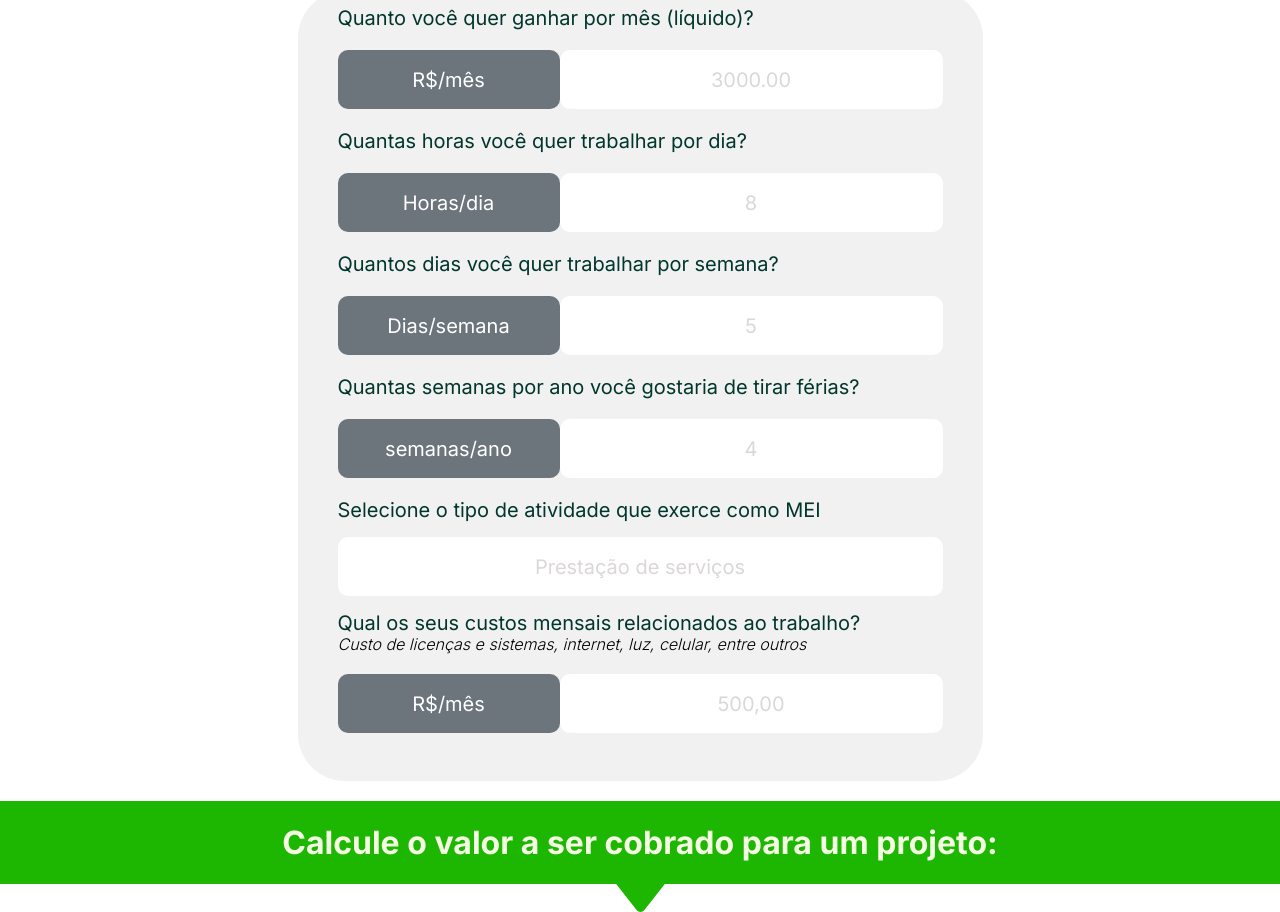
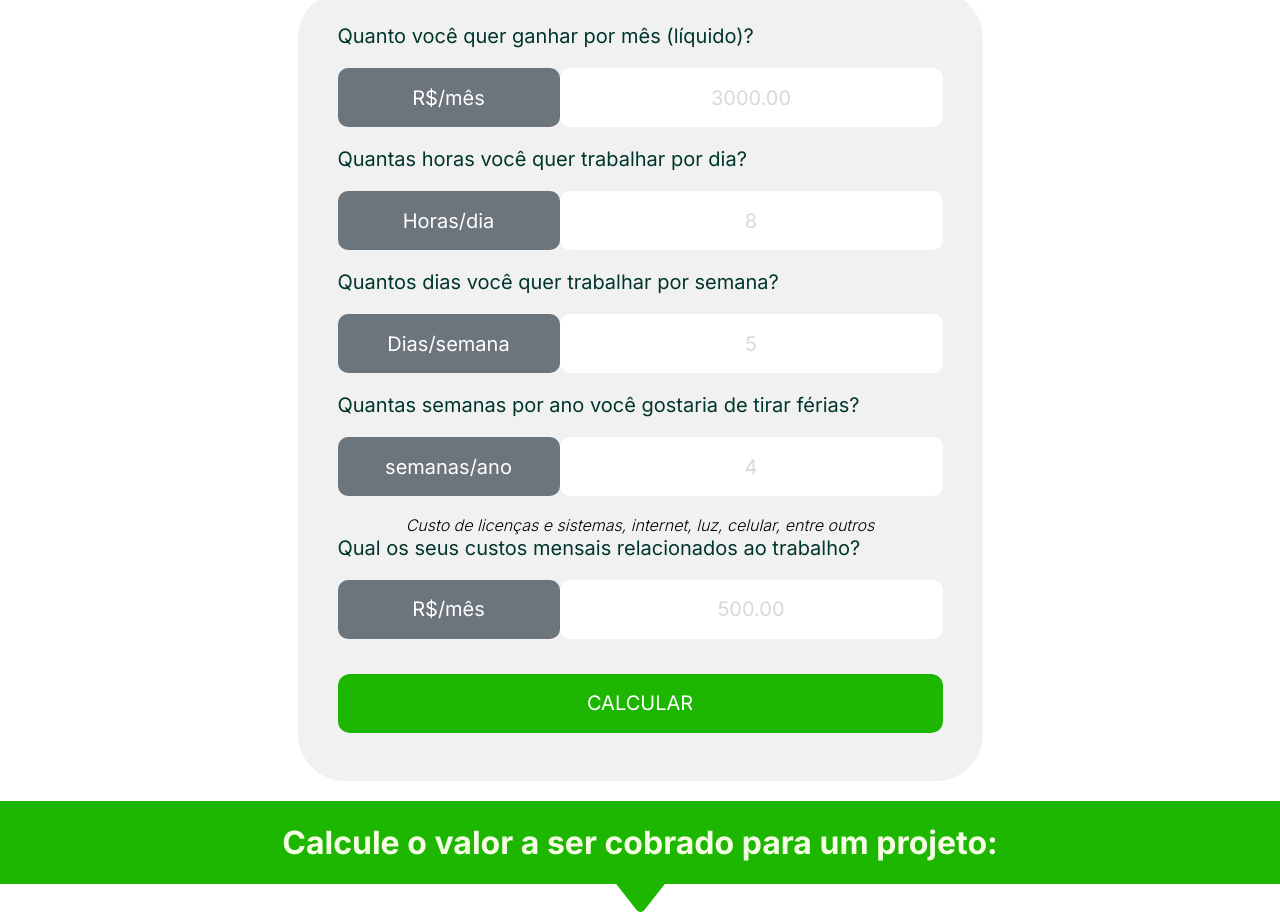
Before and after one commit to J0aoCunha/React-Calculadorafreela, a React (Vite) app: page / in a window 1280 px wide. Shown: the part 540-1452 px from the top of the page. Built offline with nearby package versions, Linux system fonts and the light colour scheme.

Commit message:
feat: separando estilos ✨

```diff
--- a/src/components/Calculate/Calculate.css
+++ b/src/components/Calculate/Calculate.css
@@ -1,9 +1,3 @@
-.Container-Calculate{
- display: flex;
- flex: 1;
- align-items: center;
- justify-content: space-evenly;
-}
 
 .Data-area{
  width: 685px;
@@ -26,6 +20,7 @@
 
 .content-data{
  display: flex;
+ align-items: center;
  flex-direction: column;
 }
 
@@ -40,86 +35,28 @@
  line-height:24px;
 }
 
-.data{
- display: flex;
- align-items: center;
- padding: 20px 0;
-}
-
-.indicator{
- width: 222px;
+button{
+ width: 605px;
  height: 59px;
 
- display: flex;
- align-items: center;
- justify-content: center;
-
- border-radius: 10px;
- background:  #6C747C;
-
-}
-
-.indicator span{
-
- color:  #FFF;
- text-align: center;
- font-size: 20px;
- font-style: normal;
- font-weight: 400;
- line-height:  24px ;
-}
-.data input{
- width: 383px;
- height: 59px;
-
- text-align: center;
+ background: var( --neon-green);
 
  border: none;
  outline: none;
 
- font-size: 20px;
- border-radius: 10px;
-}
 
-span{
- color: #000;
-
- font-size: 16px;
- font-style: italic;
- font-weight: 300;
- line-height:  19.2px ;
-}
-
-.data input::placeholder{
- color: #DBD7D7;
- text-align: center;
- font-size: 20px;
- font-style: normal;
- font-weight: 400;
- line-height:  24px ;
-}
-
-.serviceProvision{
- width: 605px;
- height: 59px;
-
- text-align: center;
-
- border: none;
- outline: none;
+ color: #fff;
 
  margin: 15px 0;
 
  font-size: 20px;
 
- border-radius: 10px;
+ border-radius: 12px;
+
+ cursor: pointer;
 }
 
-.serviceProvision::placeholder{
- color: #DBD7D7;
- text-align: center;
- font-size: 20px;
- font-style: normal;
- font-weight: 400;
- line-height:  24px ;
+
+button:hover{
+ filter: brightness(1.1);
 }
--- a/src/components/Calculate/Calculate.tsx
+++ b/src/components/Calculate/Calculate.tsx
@@ -1,59 +1,42 @@
 import './Calculate.css'
-import Data from './data/Data'
+import Data from './Data/Data'
 
 export function Calculate() {
   return (
     <div>
       <div className="Data-area">
-        <form>
-          <div className="content-data">
+        <form className="content-data">
           <Data
             placeholder="3000.00"
             title="Quanto você quer ganhar por mês (líquido)?"
             descriptionSpan="R$/mês"
           />
-            <label>Quantas horas você quer trabalhar por dia?</label>
-            <div className="data">
-              <div className="indicator">
-                <span>Horas/dia</span>
-              </div>
-              <input type="text" name="hours" id="hours" placeholder="8" />
-            </div>
-            <label>Quantos dias você quer trabalhar por semana?</label>
-            <div className="data">
-              <div className="indicator">
-                <span>Dias/semana</span>
-              </div>
-              <input type="text" name="days" id="days" placeholder="5" />
-            </div>
-            <label>
-              Quantas semanas por ano você gostaria de tirar férias?
-            </label>
-            <div className="data">
-              <div className="indicator">
-                <span>semanas/ano</span>
-              </div>
-              <input type="text" name="week" id="week" placeholder="4" />
-            </div>
-            <label>Selecione o tipo de atividade que exerce como MEI</label>
-            <input
-              className="serviceProvision"
-              type="text"
-              name="days"
-              id="days"
-              placeholder="Prestação de serviços"
+          <Data
+            title="Quantas horas você quer trabalhar por dia?"
+            descriptionSpan="Horas/dia"
+            placeholder="8"
           />
-            <label>Qual os seus custos mensais relacionados ao trabalho?</label>
+          <Data
+            title="Quantos dias você quer trabalhar por semana?"
+            descriptionSpan="Dias/semana"
+            placeholder="5"
+          />
+          <Data
+            title="Quantas semanas por ano você gostaria de tirar férias?"
+            descriptionSpan="semanas/ano"
+            placeholder="4"
+          />
           <span>
             Custo de licenças e sistemas, internet, luz, celular, entre outros
           </span>
-            <div className="data">
-              <div className="indicator">
-                <span>R$/mês</span>
-              </div>
-              <input type="text" name="week" id="week" placeholder="500,00" />
-            </div>
-          </div>
+          <Data
+            title="Qual os seus custos mensais relacionados ao trabalho?"
+            descriptionSpan="R$/mês"
+            placeholder="500.00"
+          />
+          <button type="button" onSubmit={() => {}}>
+            CALCULAR
+          </button>
         </form>
       </div>
     </div>
--- /dev/null
+++ b/src/components/Calculate/data/Data.css
@@ -0,0 +1,58 @@
+.data{
+ display: flex;
+ align-items: center;
+ padding: 20px 0;
+}
+
+.indicator{
+ width: 222px;
+ height: 59px;
+
+ display: flex;
+ align-items: center;
+ justify-content: center;
+
+ border-radius: 10px;
+ background:  #6C747C;
+
+}
+
+.indicator span{
+
+ color:  #FFF;
+ text-align: center;
+ font-size: 20px;
+ font-style: normal;
+ font-weight: 400;
+ line-height:  24px ;
+}
+.data input{
+ width: 383px;
+ height: 59px;
+
+ text-align: center;
+
+ border: none;
+ outline: none;
+
+ font-size: 20px;
+ border-radius: 10px;
+}
+
+span{
+ color: #000;
+
+ font-size: 16px;
+ font-style: italic;
+ font-weight: 300;
+ line-height:  19.2px ;
+}
+
+.data input::placeholder{
+ color: #DBD7D7;
+ text-align: center;
+ font-size: 20px;
+ font-style: normal;
+ font-weight: 400;
+ line-height:  24px ;
+}
--- a/src/components/Calculate/data/Data.tsx
+++ b/src/components/Calculate/data/Data.tsx
@@ -1,3 +1,5 @@
+import './Data.css'
+
 interface dataProps {
   title: string
   descriptionSpan: string
@@ -12,12 +14,7 @@ function Data(props: dataProps) {
         <div className="indicator">
           <span>{props.descriptionSpan}</span>
         </div>
-        <input
-          type="text"
-          name="price"
-          id="price"
-          placeholder={props.placeholder}
-        />
+        <input type="text" placeholder={props.placeholder} />
       </div>
     </div>
   )
--- a/src/global.css
+++ b/src/global.css
@@ -14,3 +14,11 @@
   --lime:#A9E34B;
   --lime-soft: #F4FCE3;
 }
+
+
+.Container-Calculate{
+  display: flex;
+  flex: 1;
+  align-items: center;
+  justify-content: space-evenly;
+ }
```
Lines whose indentation alone changed are shown as unchanged.
